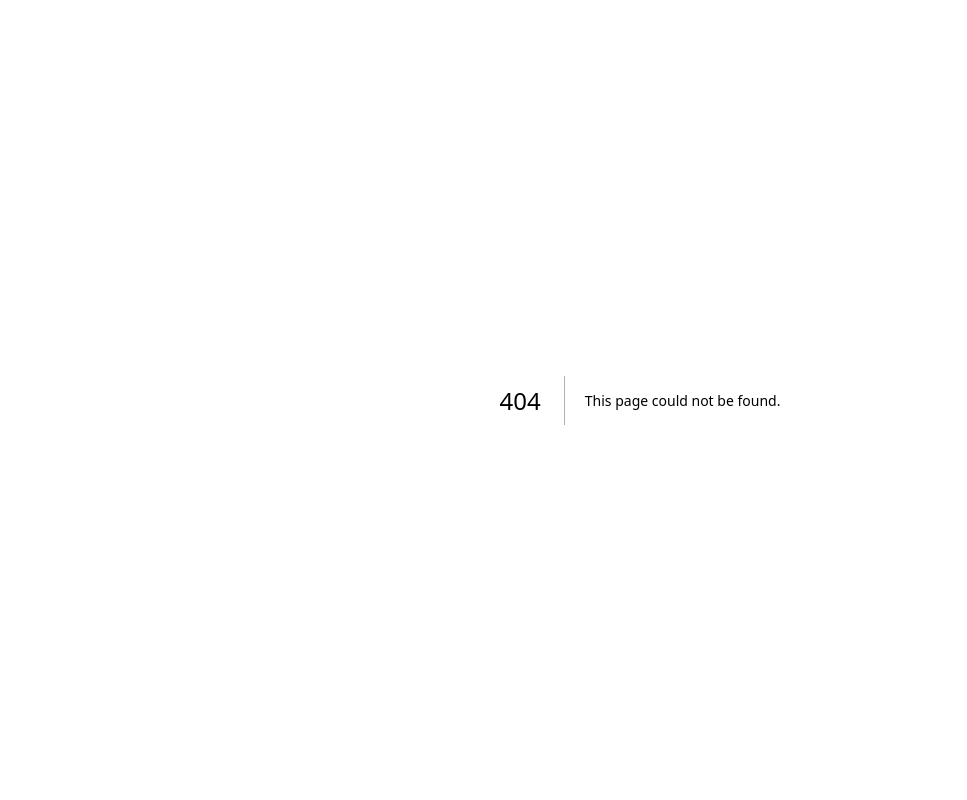
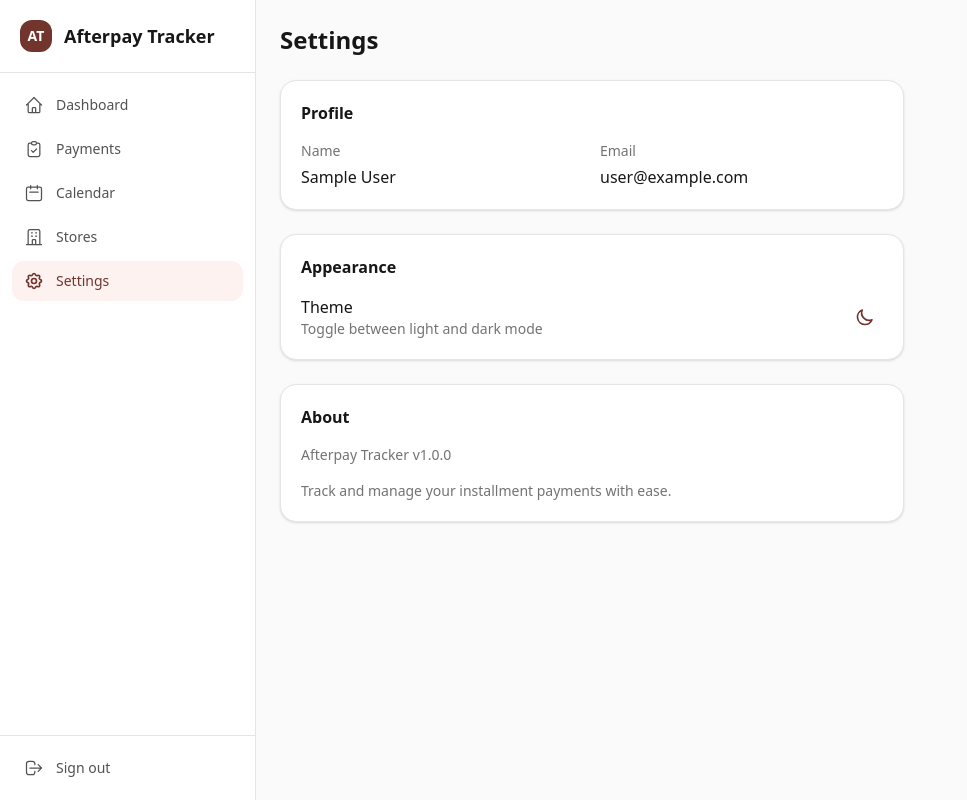
Before and after one commit to stenknz/afterpay-tracker, a Next.js app: page /settings in a window 1280 px wide. Before the commit this address had no page. Shown: the whole page, without its empty margins (0-967 px from the left). Built offline with nearby package versions, Linux system fonts and the light colour scheme; no server answers; sample sign-in values are in the browser's storage.

Commit message:
feat: add settings page

```diff
--- /dev/null
+++ b/src/app/(app)/settings/page.tsx
@@ -0,0 +1,45 @@
+"use client";
+
+import { useSession } from "next-auth/react";
+import { ThemeToggle } from "@/components/ThemeToggle";
+
+export default function SettingsPage() {
+  const { data: session } = useSession();
+
+  return (
+    <div className="p-6 space-y-6 max-w-2xl">
+      <h1 className="text-2xl font-bold">Settings</h1>
+
+      <div className="bg-white dark:bg-neutral-900 rounded-2xl p-5 border border-neutral-200 dark:border-neutral-800 shadow-sm space-y-4">
+        <h3 className="font-semibold">Profile</h3>
+        <div className="grid grid-cols-2 gap-4">
+          <div>
+            <label className="block text-sm text-neutral-500 mb-1">Name</label>
+            <p className="font-medium">{session?.user?.name || "—"}</p>
+          </div>
+          <div>
+            <label className="block text-sm text-neutral-500 mb-1">Email</label>
+            <p className="font-medium">{session?.user?.email || "—"}</p>
+          </div>
+        </div>
+      </div>
+
+      <div className="bg-white dark:bg-neutral-900 rounded-2xl p-5 border border-neutral-200 dark:border-neutral-800 shadow-sm space-y-4">
+        <h3 className="font-semibold">Appearance</h3>
+        <div className="flex items-center justify-between">
+          <div>
+            <p className="font-medium">Theme</p>
+            <p className="text-sm text-neutral-500">Toggle between light and dark mode</p>
+          </div>
+          <ThemeToggle />
+        </div>
+      </div>
+
+      <div className="bg-white dark:bg-neutral-900 rounded-2xl p-5 border border-neutral-200 dark:border-neutral-800 shadow-sm space-y-4">
+        <h3 className="font-semibold">About</h3>
+        <p className="text-sm text-neutral-500">Afterpay Tracker v1.0.0</p>
+        <p className="text-sm text-neutral-500">Track and manage your installment payments with ease.</p>
+      </div>
+    </div>
+  );
+}
```
